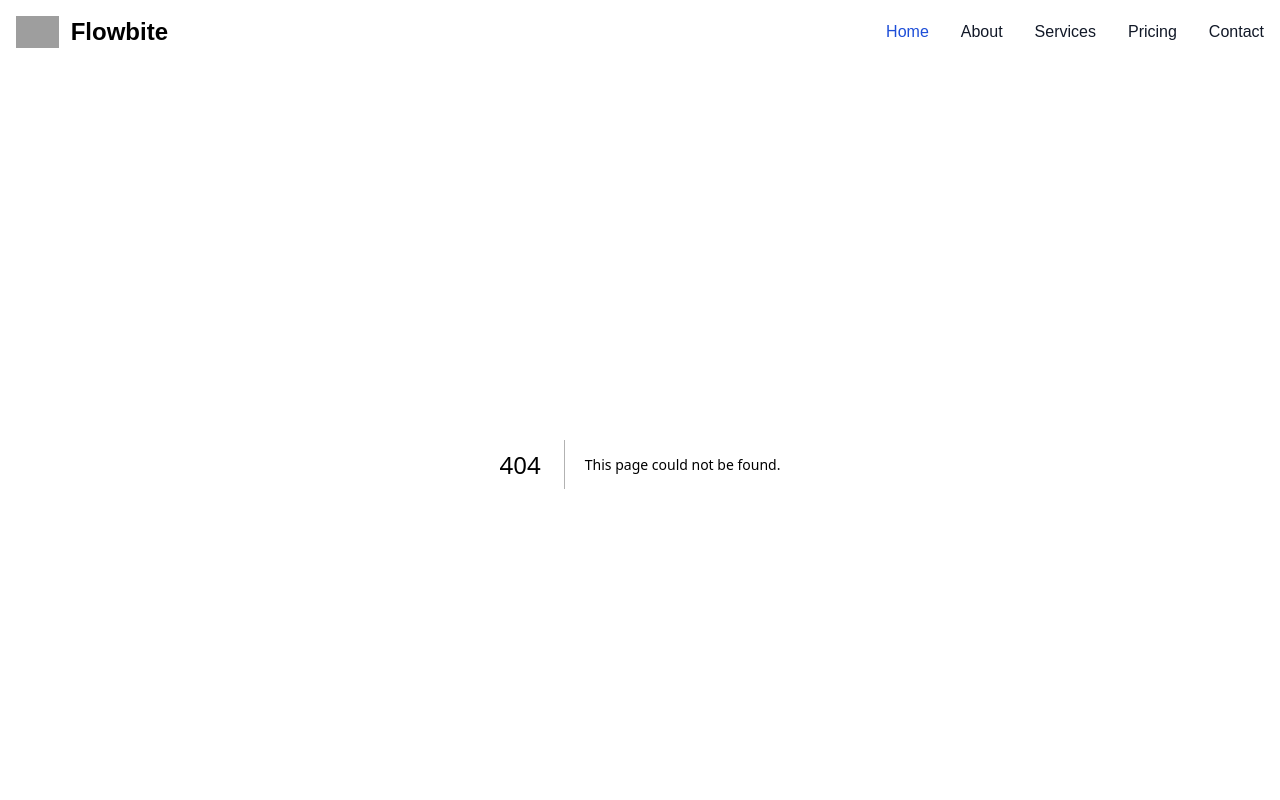
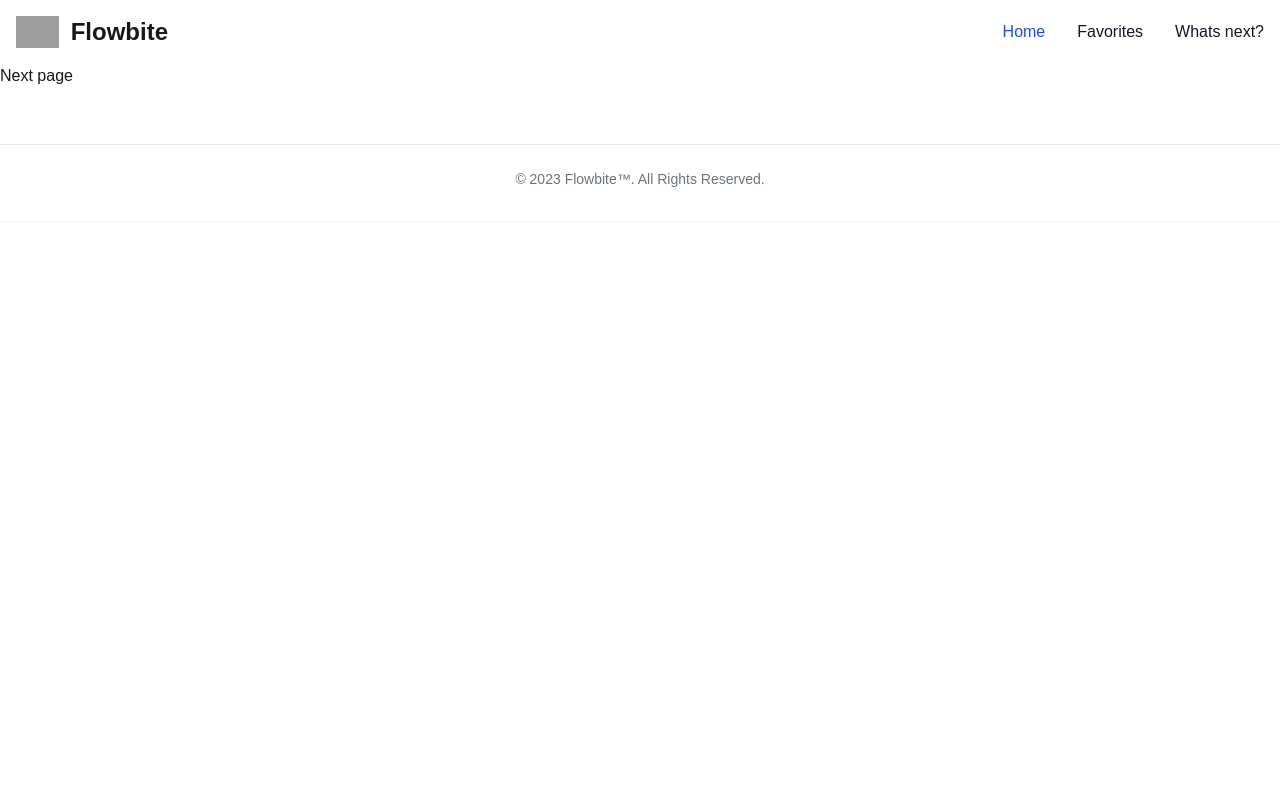
Before and after one commit to Lucasjose23/searchEvents, a Next.js app: page /next in a window 1280 px wide. Before the commit this address had no page. Shown: the top 800 px of the page. Built offline with nearby package versions, Linux system fonts and the light colour scheme; grey boxes are pictures that could not be loaded.

Commit message:
Init off layout

```diff
--- a/components/NavBar.tsx
+++ b/components/NavBar.tsx
@@ -11,26 +11,21 @@ const Navbar = () => {
     <button data-collapse-toggle="navbar-default" type="button" className="inline-flex items-center p-2 w-10 h-10 justify-center text-sm text-gray-500 rounded-lg md:hidden hover:bg-gray-100 focus:outline-none focus:ring-2 focus:ring-gray-200 dark:text-gray-400 dark:hover:bg-gray-700 dark:focus:ring-gray-600" aria-controls="navbar-default" aria-expanded="false">
         <span className="sr-only">Open main menu</span>
         <svg className="w-5 h-5" aria-hidden="true" xmlns="http://www.w3.org/2000/svg" fill="none" viewBox="0 0 17 14">
-            <path stroke="currentColor" strokeLinecap="round" stroke-linejoin="round" stroke-width="2" d="M1 1h15M1 7h15M1 13h15"/>
+            <path stroke="currentColor" strokeLinecap="round" strokeLinejoin="round" strokeWidth="2" d="M1 1h15M1 7h15M1 13h15"/>
         </svg>
     </button>
     <div className="hidden w-full md:block md:w-auto" id="navbar-default">
       <ul className="font-medium flex flex-col p-4 md:p-0 mt-4 border border-gray-100 rounded-lg bg-gray-50 md:flex-row md:space-x-8 rtl:space-x-reverse md:mt-0 md:border-0 md:bg-white dark:bg-gray-800 md:dark:bg-gray-900 dark:border-gray-700">
         <li>
-          <a href="#" className="block py-2 px-3 text-white bg-blue-700 rounded-sm md:bg-transparent md:text-blue-700 md:p-0 dark:text-white md:dark:text-blue-500" aria-current="page">Home</a>
+          <a href="/" className="block py-2 px-3 text-white bg-blue-700 rounded-sm md:bg-transparent md:text-blue-700 md:p-0 dark:text-white md:dark:text-blue-500" aria-current="page">Home</a>
         </li>
         <li>
-          <a href="#" className="block py-2 px-3 text-gray-900 rounded-sm hover:bg-gray-100 md:hover:bg-transparent md:border-0 md:hover:text-blue-700 md:p-0 dark:text-white md:dark:hover:text-blue-500 dark:hover:bg-gray-700 dark:hover:text-white md:dark:hover:bg-transparent">About</a>
+          <a href="/favorite" className="block py-2 px-3 text-gray-900 rounded-sm hover:bg-gray-100 md:hover:bg-transparent md:border-0 md:hover:text-blue-700 md:p-0 dark:text-white md:dark:hover:text-blue-500 dark:hover:bg-gray-700 dark:hover:text-white md:dark:hover:bg-transparent">Favorites</a>
         </li>
         <li>
-          <a href="#" className="block py-2 px-3 text-gray-900 rounded-sm hover:bg-gray-100 md:hover:bg-transparent md:border-0 md:hover:text-blue-700 md:p-0 dark:text-white md:dark:hover:text-blue-500 dark:hover:bg-gray-700 dark:hover:text-white md:dark:hover:bg-transparent">Services</a>
+          <a href="/next" className="block py-2 px-3 text-gray-900 rounded-sm hover:bg-gray-100 md:hover:bg-transparent md:border-0 md:hover:text-blue-700 md:p-0 dark:text-white md:dark:hover:text-blue-500 dark:hover:bg-gray-700 dark:hover:text-white md:dark:hover:bg-transparent">Whats next?</a>
         </li>
-        <li>
-          <a href="#" className="block py-2 px-3 text-gray-900 rounded-sm hover:bg-gray-100 md:hover:bg-transparent md:border-0 md:hover:text-blue-700 md:p-0 dark:text-white md:dark:hover:text-blue-500 dark:hover:bg-gray-700 dark:hover:text-white md:dark:hover:bg-transparent">Pricing</a>
-        </li>
-        <li>
-          <a href="#" className="block py-2 px-3 text-gray-900 rounded-sm hover:bg-gray-100 md:hover:bg-transparent md:border-0 md:hover:text-blue-700 md:p-0 dark:text-white md:dark:hover:text-blue-500 dark:hover:bg-gray-700 dark:hover:text-white md:dark:hover:bg-transparent">Contact</a>
-        </li>
+
       </ul>
     </div>
   </div>
--- /dev/null
+++ b/src/app/next/page.tsx
@@ -0,0 +1,5 @@
+const NextPage = () => {
+    return ( <p>Next page</p> );
+}
+
+export default NextPage;
```
